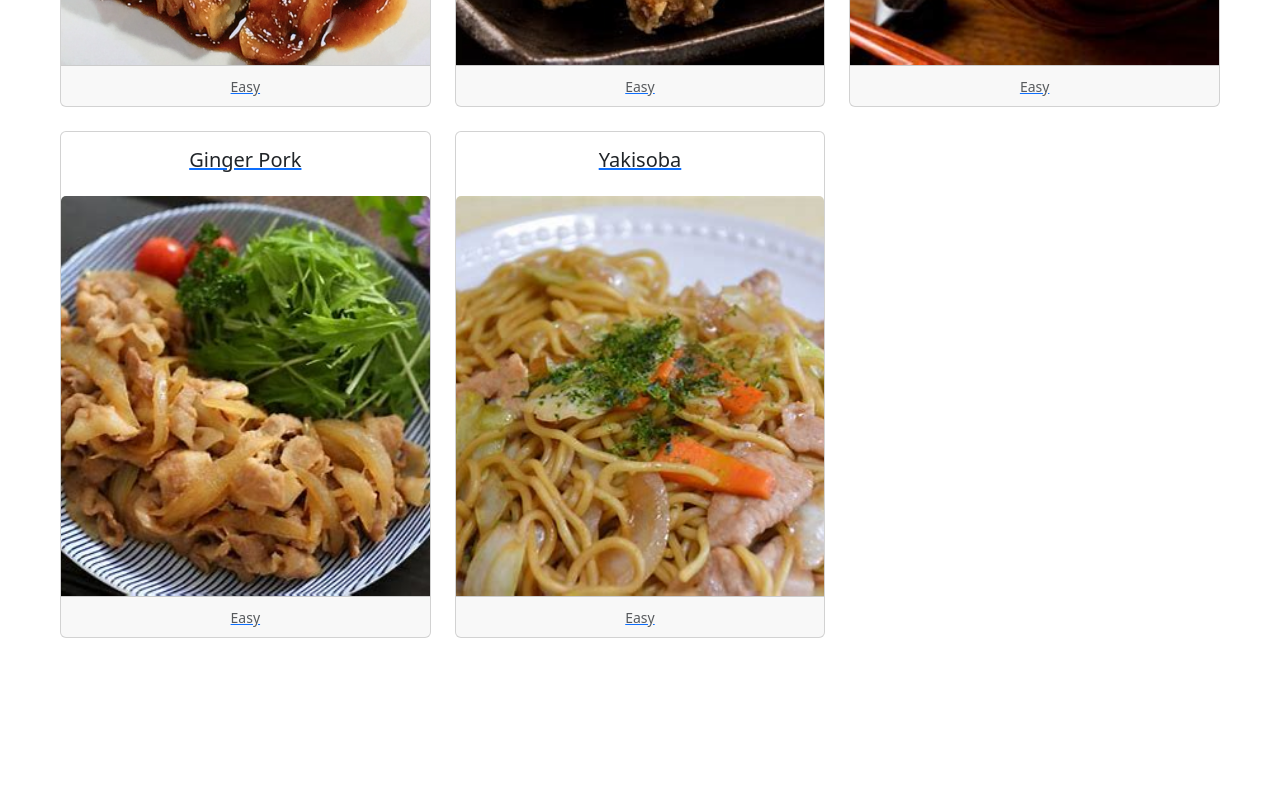
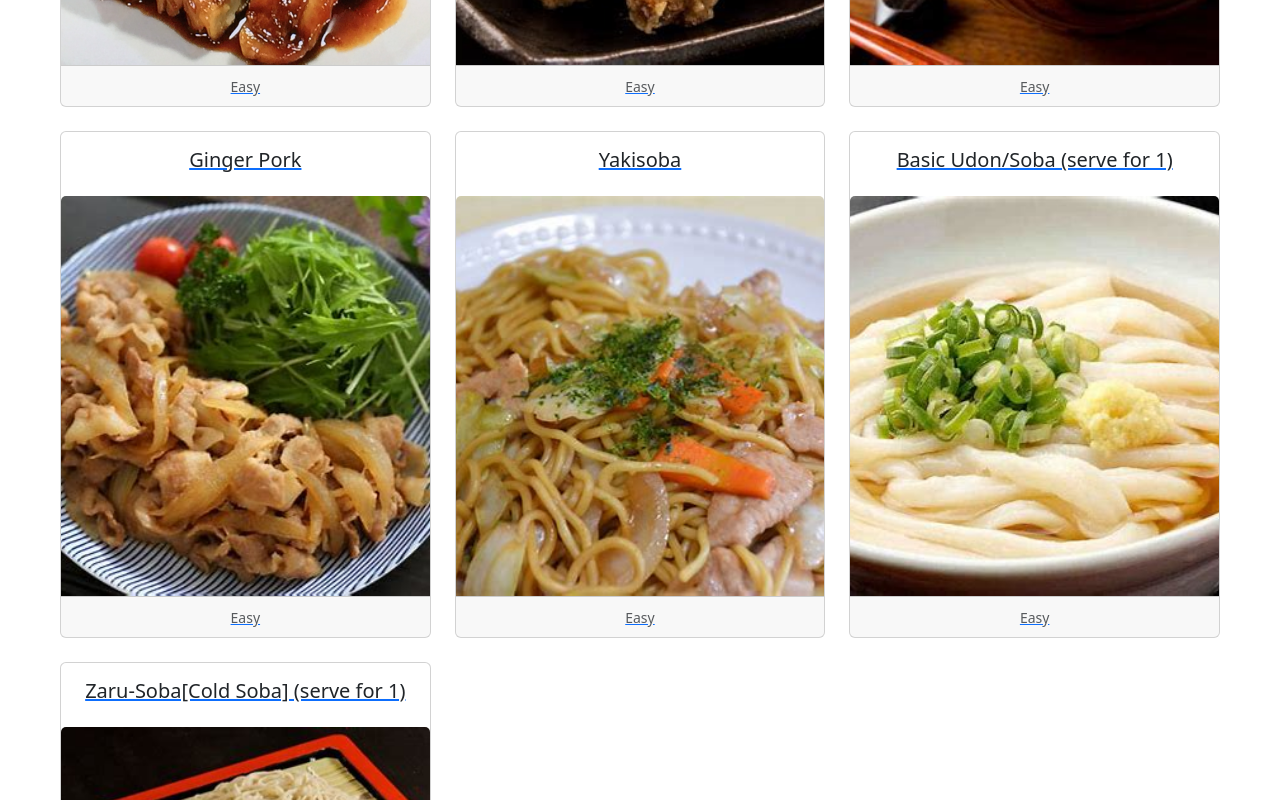
Before and after one commit to KaoriTsushima/japanese-recipes, a React (Create React App) app: page /recipes in a window 1280 px wide. Shown: the part 860-1660 px from the top of the page. Before the commit the page ends 1570 px from the top, so only its background shows below. Built offline with nearby package versions, Linux system fonts and the light colour scheme.

Commit message:
added udon and soba recipes

```diff
--- a/src/pages/recipeData.js
+++ b/src/pages/recipeData.js
@@ -3,6 +3,8 @@ import Karaage from "../resources/karaage.jpg";
 import Misoshiru from "../resources/misoshiru.jpg";
 import GingerPork from "../resources/ginger-pork.jpg";
 import Yakisoba from "../resources/yakisoba.jpg";
+import Udon from "../resources/udon.jpg";
+import Soba from "../resources/mori-soba.jpg";
 
 export const recipeData = [
   {
@@ -114,4 +116,56 @@ export const recipeData = [
       "Serve and Enjoy eating",
     ],
   },
+  {
+    path: "udon",
+    title: "Basic Udon/Soba (serve for 1)",
+    img: Udon,
+    difficulty: "Easy",
+    ingredients: [
+      "dashi stock: 1 tsp",
+      "(Konbu: 1)",
+      "Tsuyu[water: soy sause: mirin = 10:1:1]",
+      "Udon/Soba (dried): around 100g",
+    ],
+    steps: [
+      "Put Tsuyu and dashi stock (and konbu) into sause pan",
+      "Start heating Tsuyu",
+      "If you are using konbu, remove konbu before starting bubble",
+      "Stop heating Tsuyu before boiling",
+      "Start heating another pot with prenty water",
+      "After boiling water, put udoon/soba into it",
+      "Follow instruction (usually around 5 minutes)",
+      "Remove water and serve udon/soba into bowl",
+      "Serve Tsuyu into udon/soba bowl",
+      "Enjoy eating",
+    ],
+  },
+  {
+    path: "soba",
+    title: "Zaru-Soba[Cold Soba] (serve for 1)",
+    img: Soba,
+    difficulty: "Easy",
+    ingredients: [
+      "dashi stock: 1 tsp",
+      "(Konbu: 1)",
+      "Tsuke-Tsuyu[water: soy sause: mirin = 5:1:1]",
+      "Soba (dried): around 100g",
+    ],
+    steps: [
+      "Put Tsuke-Tsuyu and dashi stock (and konbu) into sause pan",
+      "Start heating Tsuke-Tsuyu",
+      "If you are using konbu, remove konbu before starting bubble",
+      "Stop heating Tsuke-Tsuyu before boiling",
+      "After cooling down, put into fridge",
+      "Start heating another pot with prenty water",
+      "After boiling water, put udoon/soba into it",
+      "Follow instruction (usually around 5 minutes)",
+      "Move soba to mixing bowl and run cold water (Do not threw away boiled water[soba-water] with soba!)",
+      "Remove water and put soba into plate",
+      "Put Tsuke-Tsuyu into deep plate or cup",
+      "Enjoy eating",
+      "After eating, add soba-water into the Tsuke-Tsuyu plate/cup",
+      "Enjoy 'Soba-yu'!",
+    ],
+  },
 ];
```
Also changed, not shown: src/resources/mori-soba.jpg (added), src/resources/udon.jpg (added).
